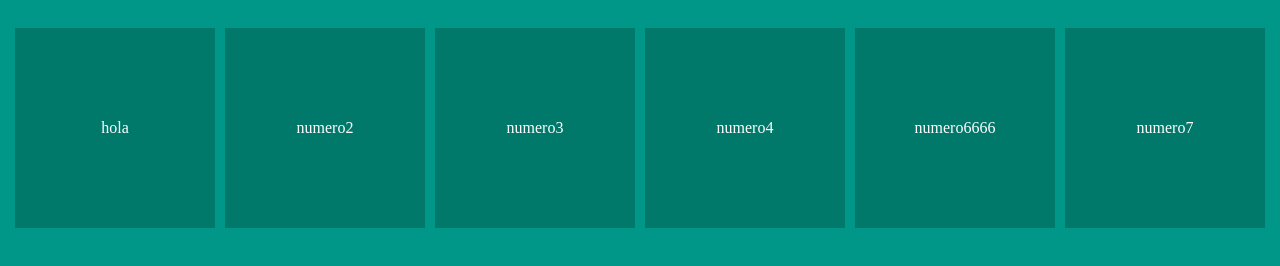
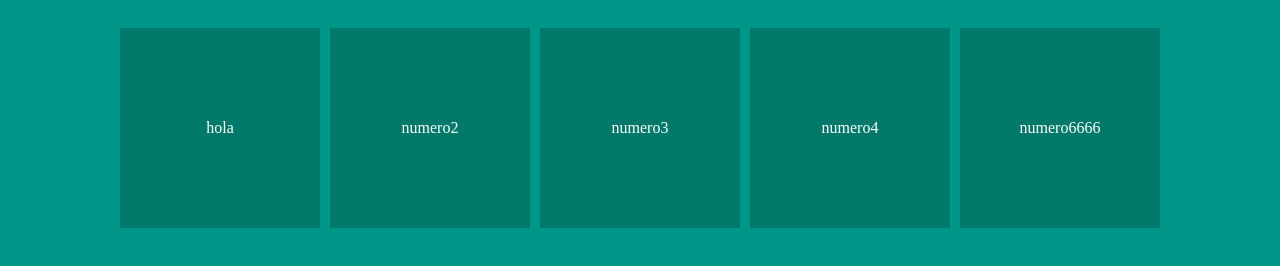
Before and after one commit to strombolys/ejergit, a plain HTML site: page index.html in a window 1280 px wide. Drawn offline with Linux system fonts and the light colour scheme.

Commit message:
Revert "numero 7 en branch"
This reverts commit 7ce17920d97439d5b1f9dcfc62dbebbef6d0f200.

```diff
--- a/index.html
+++ b/index.html
@@ -12,7 +12,6 @@
     <div class="uno" id="three">numero4</div>
 
     <div class="uno" id="three">numero6666</div>
-    <div class="uno" id="three">numero7</div>
 
 
 
```
